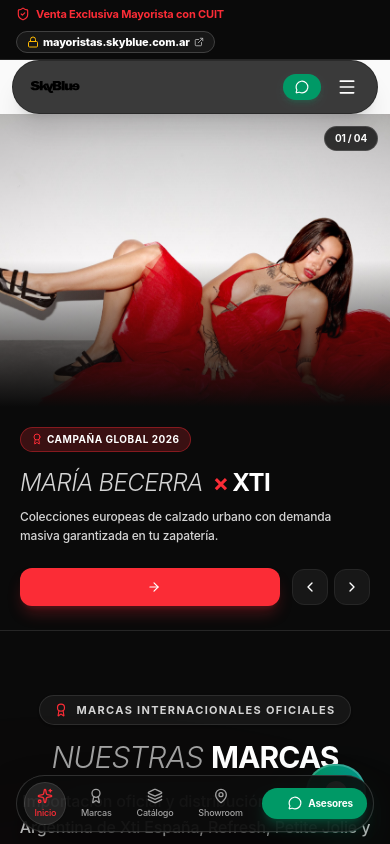
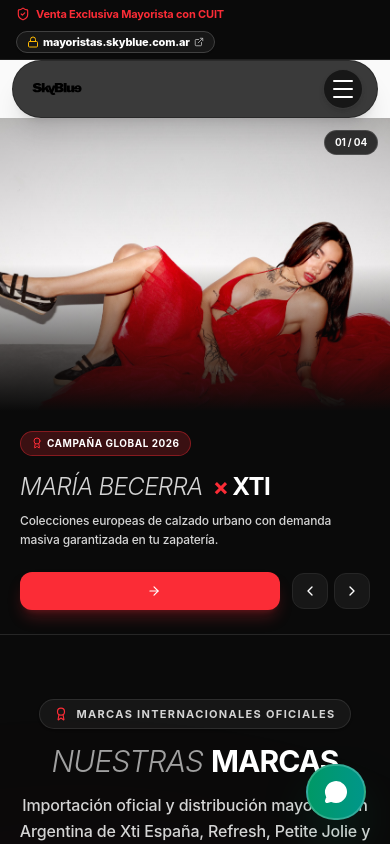
Before and after one commit to arte-skyblue/SkyBlueMayorista, a React (Vite) app: page / in a window 390 px wide. Shown: the top 844 px of the page. Built offline with nearby package versions, Linux system fonts and the light colour scheme.

Commit message:
feat: nueva barra de navegacion flotante y menu de hamburguesa animado con morphing SVG de ReactBits para Desktop y Movil

```diff
--- a/src/App.jsx
+++ b/src/App.jsx
@@ -17,7 +17,6 @@
 import WholesaleModal from './components/WholesaleModal';
 import FloatingWhatsApp from './components/FloatingWhatsApp';
 import Footer from './components/Footer';
-import MobileBottomDock from './components/reactbits/MobileBottomDock';
 import { ADVISORS, SEO_PAGES } from './data/mockData';
 
 export default function App() {
@@ -192,14 +191,6 @@
         setActiveTab={setActiveTab}
       />
 
-      {/* Mobile Bottom Dock */}
-      <MobileBottomDock
-        activeTab={activeTab}
-        setActiveTab={setActiveTab}
-        onOpenModal={handleOpenModal}
-        onOpenAdvisorModal={handleOpenAdvisorModal}
-      />
-
       {/* Floating WhatsApp */}
       <FloatingWhatsApp />
 
--- a/src/components/Navbar.jsx
+++ b/src/components/Navbar.jsx
@@ -4,8 +4,6 @@
   ShieldCheck,
   Lock,
   ExternalLink,
-  Menu,
-  X,
   FileText,
   MessageCircle,
   Sparkles,
@@ -15,9 +13,14 @@
   MapPin,
   HelpCircle,
   BookOpen,
-  ChevronRight
+  ChevronRight,
+  Phone,
+  Clock,
+  ArrowRight
 } from 'lucide-react';
-import { COMPANY_INFO, ADVISORS } from '../data/mockData';
+import { COMPANY_INFO, ADVISORS, BRANDS } from '../data/mockData';
+import AnimatedMenuToggle from './reactbits/AnimatedMenuToggle';
+import ShinyText from './reactbits/ShinyText';
 
 export default function Navbar({ activeTab, setActiveTab, onOpenModal, onOpenAdvisorModal }) {
   const [isScrolled, setIsScrolled] = useState(false);
@@ -33,13 +36,13 @@
   }, []);
 
   const navTabs = [
-    { id: 'inicio', name: 'Inicio', icon: Sparkles },
-    { id: 'marcas', name: 'Marcas', icon: Award },
-    { id: 'catalogo', name: 'Catálogo', icon: Layers },
-    { id: 'beneficios', name: 'Rentabilidad', icon: TrendingUp },
-    { id: 'showroom', name: 'Showroom', icon: MapPin },
-    { id: 'faq', name: 'FAQ', icon: HelpCircle },
-    { id: 'blog', name: 'Blog', icon: BookOpen },
+    { id: 'inicio', name: 'Inicio', desc: 'Banners, marcas y novedades', icon: Sparkles, color: 'text-primary' },
+    { id: 'marcas', name: 'Marcas', desc: 'Xti, Refresh, Petite Jolie, Giulia', icon: Award, color: 'text-rose-400' },
+    { id: 'catalogo', name: 'Catálogo', desc: 'Líneas y productos en módulo', icon: Layers, color: 'text-amber-400' },
+    { id: 'beneficios', name: 'Rentabilidad', desc: 'Simulador y márgenes netos', icon: TrendingUp, color: 'text-emerald-400' },
+    { id: 'showroom', name: 'Showroom', desc: 'Curapaligüe 1428 en Tapiales', icon: MapPin, color: 'text-sky-400' },
+    { id: 'faq', name: 'FAQ', desc: 'Dudas sobre pedidos y envíos', icon: HelpCircle, color: 'text-purple-400' },
+    { id: 'blog', name: 'Blog', desc: 'Guías comerciales para zapaterías', icon: BookOpen, color: 'text-neutral-400' },
   ];
 
   const handleTabClick = (tabId) => {
@@ -50,21 +53,21 @@
 
   return (
     <>
-      {/* Top Announcement Strip */}
-      <div className="bg-neutral-950 text-white text-[11px] sm:text-xs py-1.5 px-4 border-b border-neutral-800 relative z-50">
+      {/* Top Announcement Ribbon */}
+      <div className="bg-neutral-950 text-white text-[11px] sm:text-xs py-1.5 px-4 border-b border-neutral-800/80 relative z-50">
         <div className="max-w-7xl 2xl:max-w-[1720px] 3xl:max-w-[1800px] mx-auto flex flex-wrap items-center justify-between gap-2">
           <div className="flex items-center gap-2 sm:gap-4 flex-wrap">
             <span className="flex items-center gap-1.5 font-bold text-primary">
               <ShieldCheck className="w-3.5 h-3.5 text-primary" />
               <span>Venta Exclusiva Mayorista con CUIT</span>
             </span>
-            <span className="hidden md:inline-block text-neutral-600">•</span>
+            <span className="hidden md:inline-block text-neutral-700">•</span>
             <span className="hidden md:inline-block font-semibold text-neutral-300">
-              Mínimo 1 módulo (8 o 12 pares)
+              Mínimo 1 módulo (8 o 12 pares surtidos de fábrica)
             </span>
-            <span className="hidden lg:inline-block text-neutral-600">•</span>
+            <span className="hidden lg:inline-block text-neutral-700">•</span>
             <span className="hidden lg:inline-block text-amber-400 font-medium">
-              10% adicional por efectivo / transferencia
+              10% adicional por transferencia o efectivo
             </span>
           </div>
 
@@ -73,7 +76,7 @@
               href={COMPANY_INFO.b2bPlatformUrl}
               target="_blank"
               rel="noopener noreferrer"
-              className="flex items-center gap-1 text-[11px] font-extrabold text-white hover:text-amber-300 transition-colors bg-neutral-900 hover:bg-neutral-800 px-2.5 py-0.5 rounded-full border border-neutral-700"
+              className="flex items-center gap-1 text-[11px] font-extrabold text-white hover:text-amber-300 transition-colors bg-neutral-900 hover:bg-neutral-800 px-2.5 py-0.5 rounded-full border border-neutral-700 shadow-xs"
             >
               <Lock className="w-3 h-3 text-amber-400" />
               <span>mayoristas.skyblue.com.ar</span>
@@ -82,7 +85,7 @@
 
             <button
               onClick={() => onOpenAdvisorModal(ADVISORS[0])}
-              className="hidden sm:flex items-center gap-1 text-[11px] font-semibold text-emerald-400 hover:text-white bg-emerald-950/60 px-2 py-0.5 rounded-full border border-emerald-500/30"
+              className="hidden sm:flex items-center gap-1.5 text-[11px] font-semibold text-emerald-400 hover:text-white bg-emerald-950/60 px-2.5 py-0.5 rounded-full border border-emerald-500/30 transition-colors"
             >
               <span className="w-1.5 h-1.5 rounded-full bg-emerald-400 animate-ping"></span>
               <span>Asesores Online</span>
@@ -91,23 +94,23 @@
         </div>
       </div>
 
-      {/* Floating Glass Pill Navigation Bar */}
+      {/* Floating Dynamic Glass Capsule Navbar */}
       <header className="sticky top-2 sm:top-4 z-40 w-full px-3 sm:px-6 pointer-events-none">
         <div className="max-w-7xl 2xl:max-w-[1720px] 3xl:max-w-[1800px] mx-auto flex items-center justify-between gap-2 sm:gap-4 pointer-events-auto">
 
-          {/* Main Floating Glass Pill Container */}
+          {/* Main Floating Capsule Container */}
           <motion.div
             initial={{ y: -20, opacity: 0 }}
             animate={{ y: 0, opacity: 1 }}
             transition={{ duration: 0.4, ease: [0.16, 1, 0.3, 1] }}
-            className={`w-full rounded-full transition-all duration-300 px-3 sm:px-4 py-2 sm:py-2.5 flex items-center justify-between gap-2 sm:gap-6 border ${
+            className={`w-full rounded-full transition-all duration-300 px-3.5 sm:px-5 py-2 sm:py-2.5 flex items-center justify-between gap-3 sm:gap-6 border ${
               isScrolled
-                ? 'bg-neutral-950/90 backdrop-blur-2xl shadow-2xl border-neutral-800'
+                ? 'bg-neutral-950/90 backdrop-blur-2xl shadow-2xl border-neutral-800 shadow-black/80'
                 : 'bg-neutral-950/80 backdrop-blur-xl shadow-xl border-neutral-800/80'
             }`}
           >
 
-            {/* Logo & Brand Identity */}
+            {/* Brand Logo with Glow */}
             <button
               onClick={() => handleTabClick('inicio')}
               className="flex items-center gap-2.5 group shrink-0 pl-1"
@@ -119,7 +122,7 @@
                   className="h-7 sm:h-8 w-auto object-contain group-hover:scale-105 transition-transform"
                 />
               </div>
-              <div className="hidden xl:flex flex-col text-left pl-2 border-l border-neutral-800">
+              <div className="hidden xl:flex flex-col text-left pl-2.5 border-l border-neutral-800">
                 <span className="bg-primary/15 text-primary text-[9px] font-black uppercase px-1.5 py-0.2 rounded tracking-wider border border-primary/30 w-max">
                   Mayorista B2B
                 </span>
@@ -129,7 +132,7 @@
               </div>
             </button>
 
-            {/* Desktop Navigation with Animated Layout Pill Indicator */}
+            {/* Desktop Navigation Links with Spring Layout Indicator */}
             <nav
               className="hidden lg:flex items-center gap-1 p-1 rounded-full bg-neutral-900/90 backdrop-blur-md border border-neutral-800"
               onMouseLeave={() => setHoveredTab(null)}
@@ -150,23 +153,23 @@
                         : 'text-neutral-400 hover:text-white'
                     }`}
                   >
-                    {/* Layout Animated Active Background Pill */}
+                    {/* Active Pill Spring Indicator */}
                     {isActive && (
                       <motion.div
-                        layoutId="active-nav-pill"
-                        className="absolute inset-0 bg-primary rounded-full shadow-sm border border-primary/50 -z-10"
+                        layoutId="active-reactbits-pill"
+                        className="absolute inset-0 bg-primary rounded-full shadow-md shadow-primary/30 border border-primary/50 -z-10"
                         transition={{
                           type: 'spring',
-                          stiffness: 400,
-                          damping: 30,
+                          stiffness: 450,
+                          damping: 35,
                         }}
                       />
                     )}
 
-                    {/* Hover Indicator if not active */}
+                    {/* Hover Pill Indicator */}
                     {!isActive && isHovered && (
                       <motion.div
-                        layoutId="hover-nav-pill"
+                        layoutId="hover-reactbits-pill"
                         className="absolute inset-0 bg-neutral-800 rounded-full -z-10"
                         transition={{
                           type: 'spring',
@@ -183,8 +186,8 @@
               })}
             </nav>
 
-            {/* Actions & Portal CTAs */}
-            <div className="flex items-center gap-2">
+            {/* Right Action CTAs & Animated Hamburger Menu */}
+            <div className="flex items-center gap-2 sm:gap-2.5">
               <a
                 href={COMPANY_INFO.b2bPlatformUrl}
                 target="_blank"
@@ -197,7 +200,7 @@
 
               <button
                 onClick={() => onOpenModal('catalogo')}
-                className="hidden md:flex items-center gap-1.5 px-3 py-1.5 rounded-full bg-primary/15 hover:bg-primary/25 text-white font-sf-bold text-xs border border-primary/30 transition-all"
+                className="hidden md:flex items-center gap-1.5 px-3.5 py-1.5 rounded-full bg-primary/15 hover:bg-primary/25 text-white font-sf-bold text-xs border border-primary/30 transition-all"
               >
                 <FileText className="w-3.5 h-3.5 text-primary" />
                 <span>Catálogo</span>
@@ -205,73 +208,118 @@
 
               <button
                 onClick={() => onOpenAdvisorModal(ADVISORS[0])}
-                className="flex items-center gap-1.5 px-3 sm:px-3.5 py-1.5 rounded-full bg-emerald-600 hover:bg-emerald-500 text-white font-sf-bold text-xs shadow-md shadow-emerald-600/20"
+                className="hidden sm:flex items-center gap-1.5 px-3.5 py-1.5 rounded-full bg-emerald-600 hover:bg-emerald-500 text-white font-sf-bold text-xs shadow-md shadow-emerald-600/20"
               >
                 <MessageCircle className="w-3.5 h-3.5" />
-                <span className="hidden sm:inline">Asesora</span>
+                <span>Asesora</span>
               </button>
 
-              {/* Mobile Menu Trigger Button */}
-              <button
-                onClick={() => setMobileMenuOpen(!mobileMenuOpen)}
-                className="lg:hidden p-2 rounded-full text-white hover:bg-neutral-800 transition-colors"
-                aria-label="Toggle menu"
-              >
-                {mobileMenuOpen ? <X className="w-5 h-5" /> : <Menu className="w-5 h-5" />}
-              </button>
+              {/* ReactBits Morphing Animated Hamburger Toggle Button */}
+              <AnimatedMenuToggle
+                isOpen={mobileMenuOpen}
+                toggle={() => setMobileMenuOpen(!mobileMenuOpen)}
+                className="bg-neutral-900 hover:bg-neutral-800 border border-neutral-700/80 shadow-md"
+              />
             </div>
 
           </motion.div>
         </div>
 
-        {/* Expanding Mobile Glass Menu */}
+        {/* Fullscreen / Staggered Drawer Mobile Menu */}
         <AnimatePresence>
           {mobileMenuOpen && (
             <motion.div
-              initial={{ opacity: 0, y: -10, scale: 0.96 }}
+              initial={{ opacity: 0, y: -15, scale: 0.98 }}
               animate={{ opacity: 1, y: 0, scale: 1 }}
-              exit={{ opacity: 0, y: -10, scale: 0.96 }}
-              transition={{ duration: 0.25, ease: [0.16, 1, 0.3, 1] }}
-              className="max-w-7xl mx-auto mt-2 pointer-events-auto"
+              exit={{ opacity: 0, y: -15, scale: 0.98 }}
+              transition={{ duration: 0.28, ease: [0.16, 1, 0.3, 1] }}
+              className="max-w-7xl mx-auto mt-2.5 pointer-events-auto"
             >
-              <div className="rounded-3xl bg-neutral-950/95 backdrop-blur-2xl border border-neutral-800 shadow-2xl p-4 space-y-4">
+              <div className="rounded-3xl bg-neutral-950/95 backdrop-blur-3xl border border-neutral-800 shadow-2xl p-5 sm:p-6 space-y-5 max-h-[85vh] overflow-y-auto">
 
-                {/* Tabs Grid */}
-                <div className="grid grid-cols-2 gap-2">
-                  {navTabs.map((tab) => {
+                {/* Navigation Items Staggered List */}
+                <div className="space-y-1.5">
+                  <span className="text-[10px] font-sf-bold uppercase text-neutral-400 tracking-wider block px-1 mb-2">
+                    Menú Principal
+                  </span>
+
+                  <div className="grid grid-cols-1 sm:grid-cols-2 gap-2">
+                    {navTabs.map((tab, idx) => {
                       const Icon = tab.icon;
                       const isActive = activeTab === tab.id;
 
                       return (
-                      <button
+                        <motion.button
                           key={tab.id}
+                          initial={{ opacity: 0, x: -10 }}
+                          animate={{ opacity: 1, x: 0 }}
+                          transition={{ delay: idx * 0.03 }}
                           onClick={() => handleTabClick(tab.id)}
-                        className={`p-3 rounded-2xl font-sf-bold text-xs flex items-center justify-between transition-all ${
+                          className={`p-3 sm:p-3.5 rounded-2xl text-left flex items-center justify-between transition-all group ${
                             isActive
-                            ? 'bg-primary text-white shadow-md'
-                            : 'bg-neutral-900 text-neutral-300 hover:bg-neutral-800'
+                              ? 'bg-primary text-white shadow-lg shadow-primary/25'
+                              : 'bg-neutral-900/80 hover:bg-neutral-900 text-neutral-200 border border-neutral-800/80'
                           }`}
                         >
-                        <div className="flex items-center gap-2">
+                          <div className="flex items-center gap-3">
+                            <div className={`w-9 h-9 rounded-xl flex items-center justify-center shrink-0 ${
+                              isActive ? 'bg-white/20 text-white' : 'bg-neutral-950 border border-neutral-800 text-primary'
+                            }`}>
                               <Icon className="w-4 h-4" />
-                          <span>{tab.name}</span>
                             </div>
-                        {isActive && <ChevronRight className="w-3.5 h-3.5" />}
-                      </button>
+                            <div>
+                              <h4 className="font-sf-bold text-xs sm:text-sm leading-tight text-white">
+                                {tab.name}
+                              </h4>
+                              <span className={`text-[11px] font-sf-regular block ${
+                                isActive ? 'text-white/80' : 'text-neutral-400'
+                              }`}>
+                                {tab.desc}
+                              </span>
+                            </div>
+                          </div>
+
+                          <ChevronRight className={`w-4 h-4 transition-transform group-hover:translate-x-1 ${
+                            isActive ? 'text-white' : 'text-neutral-500'
+                          }`} />
+                        </motion.button>
                       );
                     })}
                   </div>
+                </div>
 
-                {/* Mobile Action Buttons */}
-                <div className="pt-2 border-t border-neutral-800 flex flex-col gap-2">
+                {/* Brands Quick Selector */}
+                <div className="pt-3 border-t border-neutral-800">
+                  <span className="text-[10px] font-sf-bold uppercase text-neutral-400 tracking-wider block px-1 mb-2">
+                    Catálogos Oficiales por Marca
+                  </span>
+                  <div className="grid grid-cols-2 sm:grid-cols-4 gap-2">
+                    {BRANDS.map((brand) => (
+                      <button
+                        key={brand.id}
+                        onClick={() => {
+                          setMobileMenuOpen(false);
+                          onOpenModal(brand.id);
+                        }}
+                        className="p-2.5 rounded-xl bg-neutral-900 hover:bg-neutral-850 border border-neutral-800 flex items-center justify-center text-xs font-sf-bold text-white transition-colors"
+                      >
+                        <span>{brand.name}</span>
+                      </button>
+                    ))}
+                  </div>
+                </div>
+
+                {/* B2B Action Buttons */}
+                <div className="pt-3 border-t border-neutral-800 space-y-2.5">
                   <a
                     href={COMPANY_INFO.b2bPlatformUrl}
                     target="_blank"
                     rel="noopener noreferrer"
-                    className="w-full py-3 px-4 rounded-2xl bg-amber-400 hover:bg-amber-300 text-slate-950 font-sf-bold text-xs flex items-center justify-center gap-2 shadow-sm"
+                    className="w-full py-3.5 px-4 rounded-2xl bg-amber-400 hover:bg-amber-300 text-slate-950 font-sf-bold text-xs flex items-center justify-center gap-2 shadow-md shadow-amber-400/20 transition-all"
                   >
                     <Lock className="w-4 h-4" />
-                    <span>Acceder a Plataforma Mayorista (mayoristas.skyblue.com.ar)</span>
+                    <span>Acceder a mayoristas.skyblue.com.ar (Portal B2B)</span>
+                    <ArrowRight className="w-3.5 h-3.5" />
                   </a>
 
                   <div className="grid grid-cols-2 gap-2">
@@ -280,9 +328,9 @@
                         setMobileMenuOpen(false);
                         onOpenModal('alta');
                       }}
-                      className="py-2.5 px-3 rounded-2xl bg-primary text-white font-sf-bold text-xs flex items-center justify-center gap-1.5"
+                      className="py-3 px-3 rounded-2xl bg-primary hover:bg-primary/90 text-white font-sf-bold text-xs flex items-center justify-center gap-2 shadow-md shadow-primary/20"
                     >
-                      <Sparkles className="w-3.5 h-3.5" />
+                      <Sparkles className="w-4 h-4" />
                       <span>Alta con CUIT</span>
                     </button>
 
@@ -291,12 +339,21 @@
                         setMobileMenuOpen(false);
                         onOpenAdvisorModal(ADVISORS[0]);
                       }}
-                      className="py-2.5 px-3 rounded-2xl bg-emerald-600 text-white font-sf-bold text-xs flex items-center justify-center gap-1.5"
+                      className="py-3 px-3 rounded-2xl bg-emerald-600 hover:bg-emerald-500 text-white font-sf-bold text-xs flex items-center justify-center gap-2 shadow-md shadow-emerald-600/20"
                     >
-                      <MessageCircle className="w-3.5 h-3.5" />
-                      <span>WhatsApp</span>
+                      <MessageCircle className="w-4 h-4" />
+                      <span>WhatsApp Directo</span>
                     </button>
                   </div>
+                </div>
+
+                {/* Advisors Quick Contact Bar */}
+                <div className="pt-3 border-t border-neutral-800 flex items-center justify-between text-xs text-neutral-400 font-sf-medium">
+                  <span className="flex items-center gap-1.5 text-emerald-400">
+                    <span className="w-2 h-2 rounded-full bg-emerald-400 animate-pulse"></span>
+                    <span>3 Asesores en línea</span>
+                  </span>
+                  <span>Lun a Vie 08 a 17 hs</span>
                 </div>
 
               </div>
--- /dev/null
+++ b/src/components/reactbits/AnimatedMenuToggle.jsx
@@ -0,0 +1,46 @@
+import React from 'react';
+import { motion } from 'framer-motion';
+
+export default function AnimatedMenuToggle({ isOpen, toggle, className = '' }) {
+  return (
+    <motion.button
+      onClick={toggle}
+      whileTap={{ scale: 0.88 }}
+      className={`relative w-10 h-10 rounded-full flex flex-col items-center justify-center gap-1.5 focus:outline-none z-50 ${className}`}
+      aria-label={isOpen ? 'Cerrar menú' : 'Abrir menú'}
+    >
+      {/* Top Line */}
+      <motion.span
+        animate={
+          isOpen
+            ? { rotate: 45, y: 7.5, backgroundColor: '#EF4444' }
+            : { rotate: 0, y: 0, backgroundColor: '#FFFFFF' }
+        }
+        transition={{ duration: 0.3, ease: [0.16, 1, 0.3, 1] }}
+        className="w-5 h-0.5 rounded-full block origin-center"
+      />
+
+      {/* Middle Line */}
+      <motion.span
+        animate={
+          isOpen
+            ? { opacity: 0, scaleX: 0 }
+            : { opacity: 1, scaleX: 1, backgroundColor: '#FFFFFF' }
+        }
+        transition={{ duration: 0.2 }}
+        className="w-5 h-0.5 rounded-full block origin-center"
+      />
+
+      {/* Bottom Line */}
+      <motion.span
+        animate={
+          isOpen
+            ? { rotate: -45, y: -7.5, backgroundColor: '#EF4444' }
+            : { rotate: 0, y: 0, backgroundColor: '#FFFFFF' }
+        }
+        transition={{ duration: 0.3, ease: [0.16, 1, 0.3, 1] }}
+        className="w-5 h-0.5 rounded-full block origin-center"
+      />
+    </motion.button>
+  );
+}
```
Lines whose indentation alone changed are shown as unchanged.
